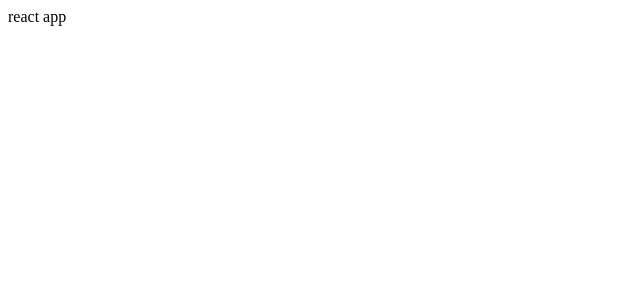
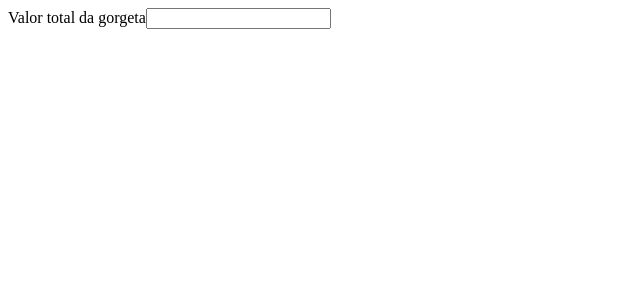
Before and after one commit to theogandara/hexalab, a React (Create React App) app: page / in a window 1280 px wide. Shown: the top 300 px of the page, without its empty margins (0-640 px from the left). Built offline with nearby package versions, Linux system fonts and the light colour scheme.

Commit message:
InputComponent Created

```diff
--- a/package.json
+++ b/package.json
@@ -8,7 +8,9 @@
     "@testing-library/user-event": "^13.2.1",
     "react": "^18.0.0",
     "react-dom": "^18.0.0",
+    "react-router-dom": "5",
     "react-scripts": "5.0.1",
+    "styled-components": "^5.3.5",
     "web-vitals": "^2.1.0"
   },
   "scripts": {
--- a/src/App.js
+++ b/src/App.js
@@ -1,8 +1,8 @@
-function App() {
+import Routes from "./Routes/routes"
+
+const App = () => {
   return (
-    <div className="App">
-      react app
-    </div>
+    <Routes/>
   );
 }
 
--- /dev/null
+++ b/src/Routes/routes.js
@@ -0,0 +1,16 @@
+import { Switch, Route } from "react-router-dom";
+import HomePage from "../pages/homePage";
+
+
+const Routes = () => {
+    return (
+        <Switch>
+            <Route path="/">
+                <HomePage />
+            </Route>
+        </Switch >
+
+    )
+}
+
+export default Routes
--- /dev/null
+++ b/src/components/Input/index.js
@@ -0,0 +1,10 @@
+const InputComponent = ({Label}) => {
+    return (
+        <div>
+            <label>{Label}</label>
+            <input />
+        </div>
+    )
+}
+
+export default InputComponent
--- a/src/index.js
+++ b/src/index.js
@@ -1,10 +1,13 @@
 import React from 'react';
 import ReactDOM from 'react-dom/client';
 import App from './App';
+import { BrowserRouter } from 'react-router-dom';
 
 const root = ReactDOM.createRoot(document.getElementById('root'));
 root.render(
   <React.StrictMode>
-    <App />
+    <BrowserRouter>
+      <App />
+    </BrowserRouter>
   </React.StrictMode>
 );
--- /dev/null
+++ b/src/pages/homePage.js
@@ -0,0 +1,11 @@
+import InputComponent from "../components/Input"
+
+const HomePage = () => {
+    return (
+        <div>
+            <InputComponent Label={"Valor total da gorgeta"} />
+        </div>
+    )
+}
+
+export default HomePage
```
Also changed, not shown: src/components/Input/style.js (added), 1 other file (tests, documents, lock files or other folders).
